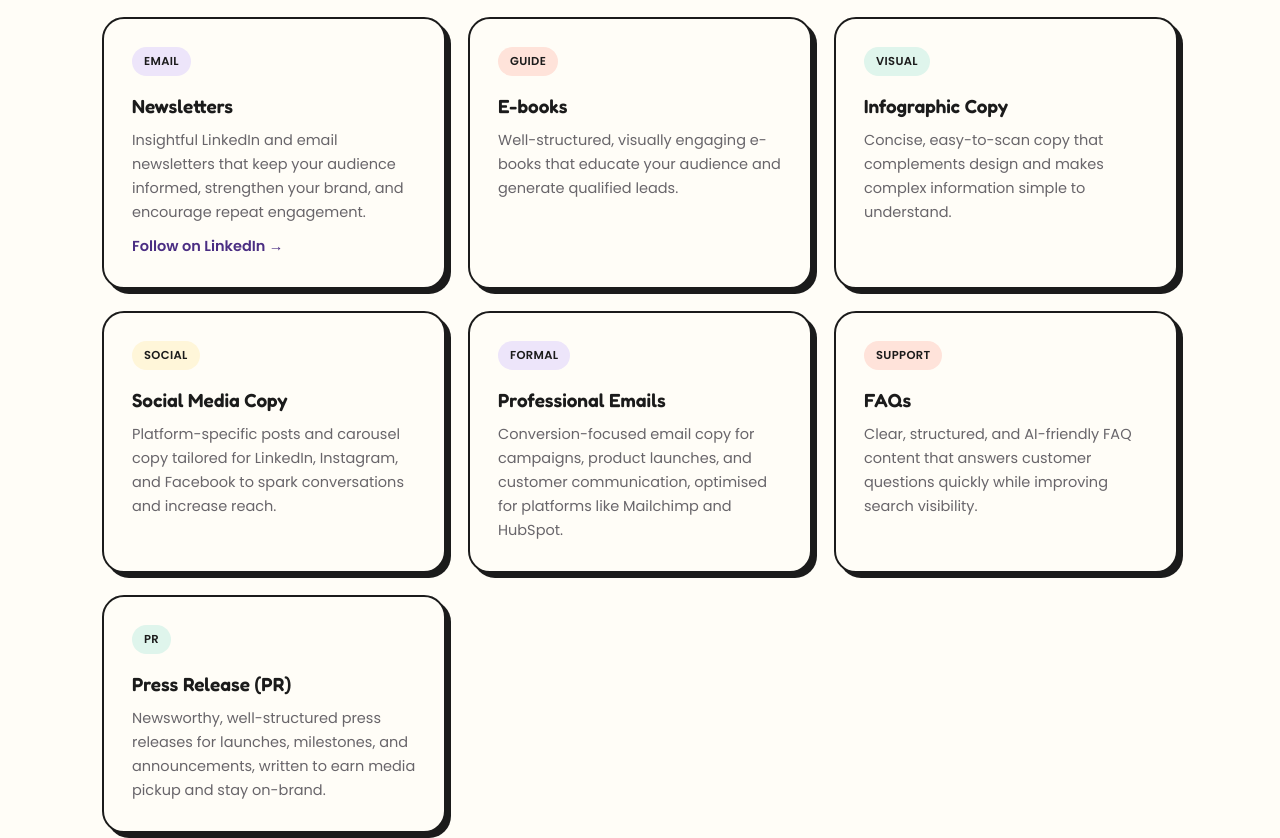
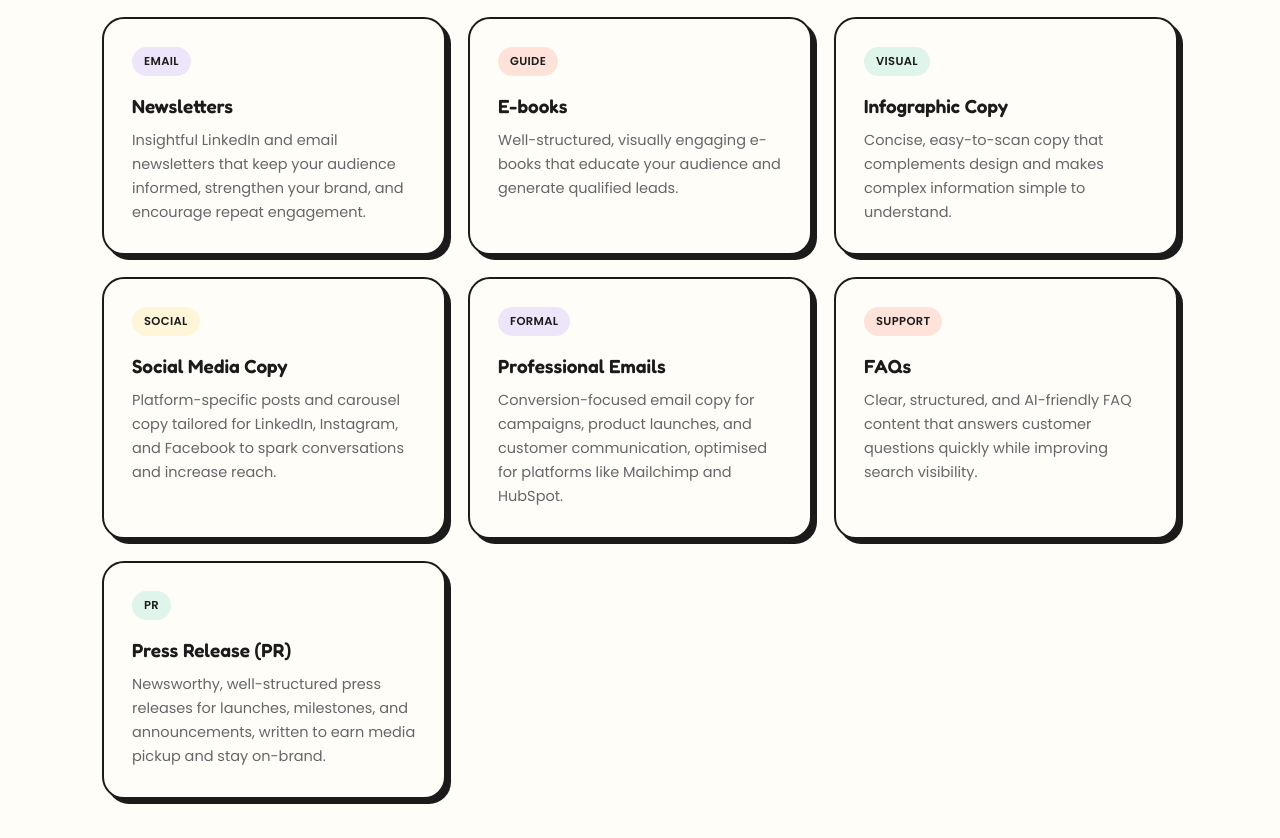
Before and after one commit to chakpratyu03/Portfolio, a plain HTML site: page index.html in a window 1280 px wide. Shown: the part 2722-3560 px from the top of the page. Drawn offline with Linux system fonts and the light colour scheme.

Commit message:
Remove inline 'Follow on LinkedIn' text from Newsletters card

```diff
--- a/index.html
+++ b/index.html
@@ -375,7 +375,7 @@
       <div class="service-card"><span class="tag" style="background:var(--coral-soft);">SEO</span><h3>Blogs &amp; Articles</h3><p>SEO-driven long-form and short-form content for B2B and B2C brands that ranks on search engines and keeps readers engaged.</p></div>
       <div class="service-card"><span class="tag" style="background:var(--mint-soft);">Web</span><h3>Website Pages</h3><p>Landing pages, product pages, and industry or location-specific pages designed to communicate your value and convert visitors into customers.</p></div>
       <div class="service-card"><span class="tag" style="background:var(--yellow-soft);">Proof</span><h3>Case Studies</h3><p>Customer success stories that showcase real challenges, practical solutions, and measurable business results to build trust.</p></div>
-      <a class="service-card" href="https://www.linkedin.com/build-relation/newsletter-follow?entityUrn=7457032749376258048" target="_blank" rel="noopener" aria-label="Follow my LinkedIn newsletter"><span class="tag" style="background:var(--violet-soft);">Email</span><h3>Newsletters</h3><p>Insightful LinkedIn and email newsletters that keep your audience informed, strengthen your brand, and encourage repeat engagement.</p><p style="margin-top:10px;font-weight:600;color:var(--violet);">Follow on LinkedIn →</p></a>
+      <a class="service-card" href="https://www.linkedin.com/build-relation/newsletter-follow?entityUrn=7457032749376258048" target="_blank" rel="noopener" aria-label="Follow my LinkedIn newsletter"><span class="tag" style="background:var(--violet-soft);">Email</span><h3>Newsletters</h3><p>Insightful LinkedIn and email newsletters that keep your audience informed, strengthen your brand, and encourage repeat engagement.</p></a>
       <div class="service-card"><span class="tag" style="background:var(--coral-soft);">Guide</span><h3>E-books</h3><p>Well-structured, visually engaging e-books that educate your audience and generate qualified leads.</p></div>
       <div class="service-card"><span class="tag" style="background:var(--mint-soft);">Visual</span><h3>Infographic Copy</h3><p>Concise, easy-to-scan copy that complements design and makes complex information simple to understand.</p></div>
       <div class="service-card"><span class="tag" style="background:var(--yellow-soft);">Social</span><h3>Social Media Copy</h3><p>Platform-specific posts and carousel copy tailored for LinkedIn, Instagram, and Facebook to spark conversations and increase reach.</p></div>
```
